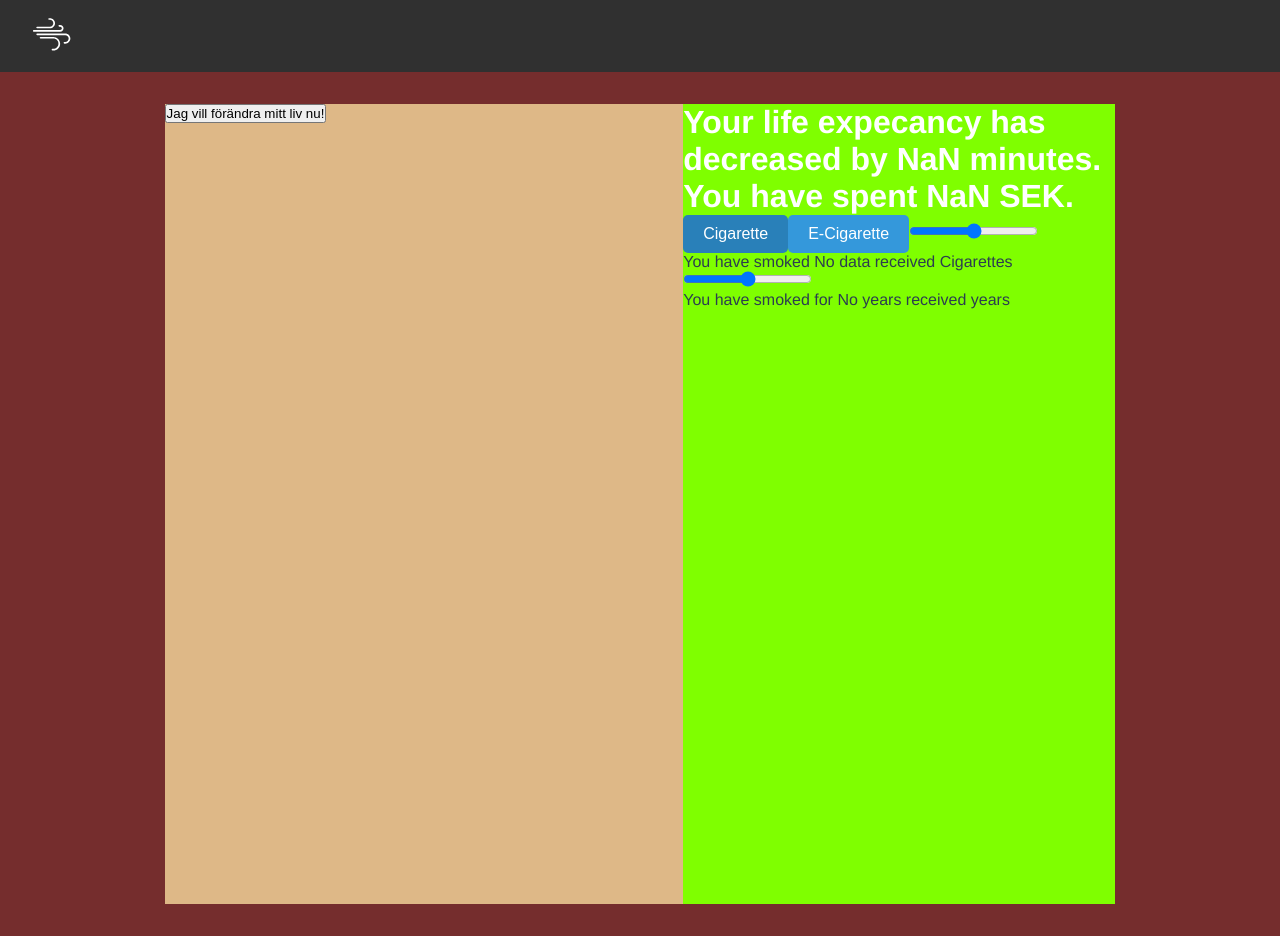
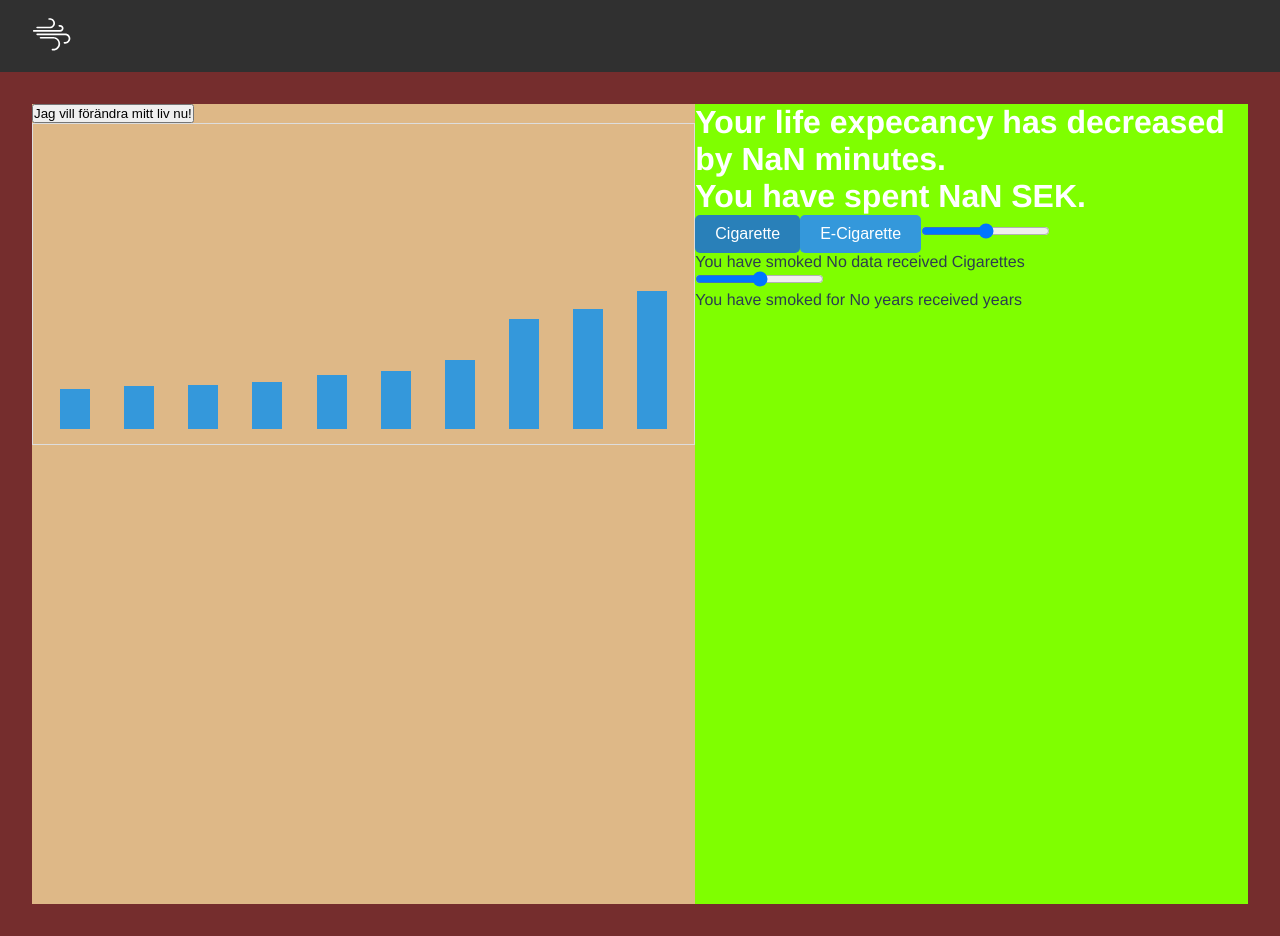
Before and after one commit to rubenmadsen/smokin, a Vue app in the folder Frontend/: page /info in a window 1280 px wide. Built offline with nearby package versions, Linux system fonts and the light colour scheme; no server answers.

Commit message:
Barchart shows names

```diff
--- /dev/null
+++ b/Frontend/src/components/BarChart.vue
@@ -0,0 +1,63 @@
+<template>
+    <div class="bar-chart">
+      <div v-for="(value, index) in data" :key="index" class="bar-container">
+        <div
+          class="bar"
+          :style="{ height: `${value}px` }"
+          :title="categories[index] + ': ' + value"
+        ></div>
+        <div class="label">{{ categories[index] }}</div>
+      </div>
+    </div>
+  </template>
+
+  <script>
+  export default {
+    name: 'BarChart',
+    props: {
+      data: {
+        type: Array,
+        required: true
+      },
+      categories: {
+        type: Array,
+        required: true
+      }
+    }
+  }
+  </script>
+
+  <style scoped>
+  .bar-chart {
+    display: flex;
+    justify-content: space-around;
+    align-items: flex-end;
+    height: 300px;
+    border: 1px solid #ddd;
+    padding: 10px;
+  }
+
+  .bar-container {
+    display: flex;
+    flex-direction: column;
+    align-items: center;
+    margin: 0 10px;
+  }
+
+  .bar {
+    width: 30px;
+    background-color: #3498db;
+    color: white;
+    text-align: center;
+    transition: background-color 0.3s;
+  }
+
+  .bar:hover {
+    background-color: #2980b9;
+  }
+
+  .label {
+    margin-top: 5px;
+    font-size: 12px;
+  }
+  </style>
--- a/Frontend/src/views/InfoView.vue
+++ b/Frontend/src/views/InfoView.vue
@@ -3,7 +3,11 @@
     <div id="child1">
       <router-link :to="{ path: '/tracker', query: { data: inputData } }">
         <button>Jag vill förändra mitt liv nu!</button>
+
       </router-link>
+      <div id="app">
+    <BarChart :data="chartData" :categories="chartCategories" />
+  </div>
     </div>
     <div id="child2">
       <h1 :style="{ color: 'white' }">
@@ -56,8 +60,20 @@
 </template>
 
 <script>
+
+import BarChart from '/src/components/BarChart.vue';
+import axios from 'axios';
+
+const URL_FOR_LOCAL_HOST = "https://localhost:7197/";
+
+
 export default {
   name: "InfoView",
+  components: {
+    BarChart
+
+  },
+
   props: {
     data: {
       type: String,
@@ -76,6 +92,10 @@ export default {
       sliderValueYearsInfo: this.years|| "No data" ,
       reduceLifeRate: 11, // Default value used, we assume 11 min for cigarette and 9 min for e-cigarette
       moneySpendingRate: 4, // Cost in SEK per cigarette, we assume 4 kr for cigarette and 2 kr for e-cigarette
+      toxinNames: [],
+      chartData: [40, 43, 44, 47, 54, 58, 69, 110, 120, 138],
+      chartCategories: [],
+      fetchError: false
     };
   },
   methods: {
@@ -84,6 +104,18 @@ export default {
       this.reduceLifeRate = this.selectedButton === "Cigarette" ? 11 : 9;
       this.moneySpendingRate = this.selectedButton === "Cigarette" ? 4 : 2;
     },
+    async getData() {
+      try {
+        await new Promise(resolve => setTimeout(resolve, 1000));
+        const response = await axios.get(URL_FOR_LOCAL_HOST + "api/TodoApp/GetSubstanceCategoryAndDescription");
+        this.toxinNames = Object.keys(response.data).map(key => response.data[key]).filter(value => value !== null)[0];
+        this.chartCategories = this.toxinNames.map(toxin => toxin.toxinName);
+
+      } catch (error) {
+        console.error('Error fetching data:', error);
+        this.fetchError = true;
+      }
+    }
   },
   computed: {
     receivedData() {
@@ -109,6 +141,9 @@ export default {
       );
     },
   },
+  mounted: function() {
+    this.getData();
+  }
 };
 </script>
 
```
